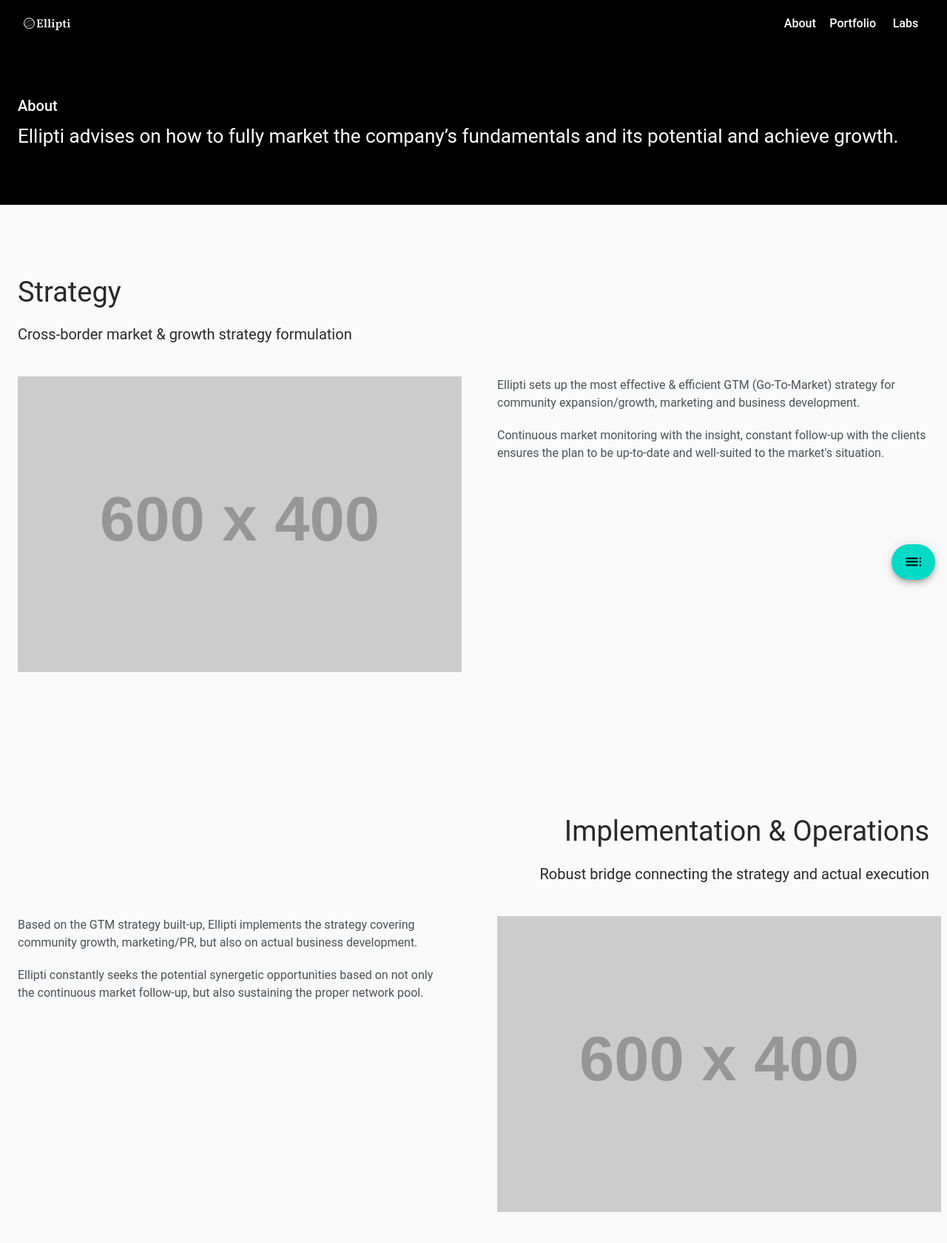
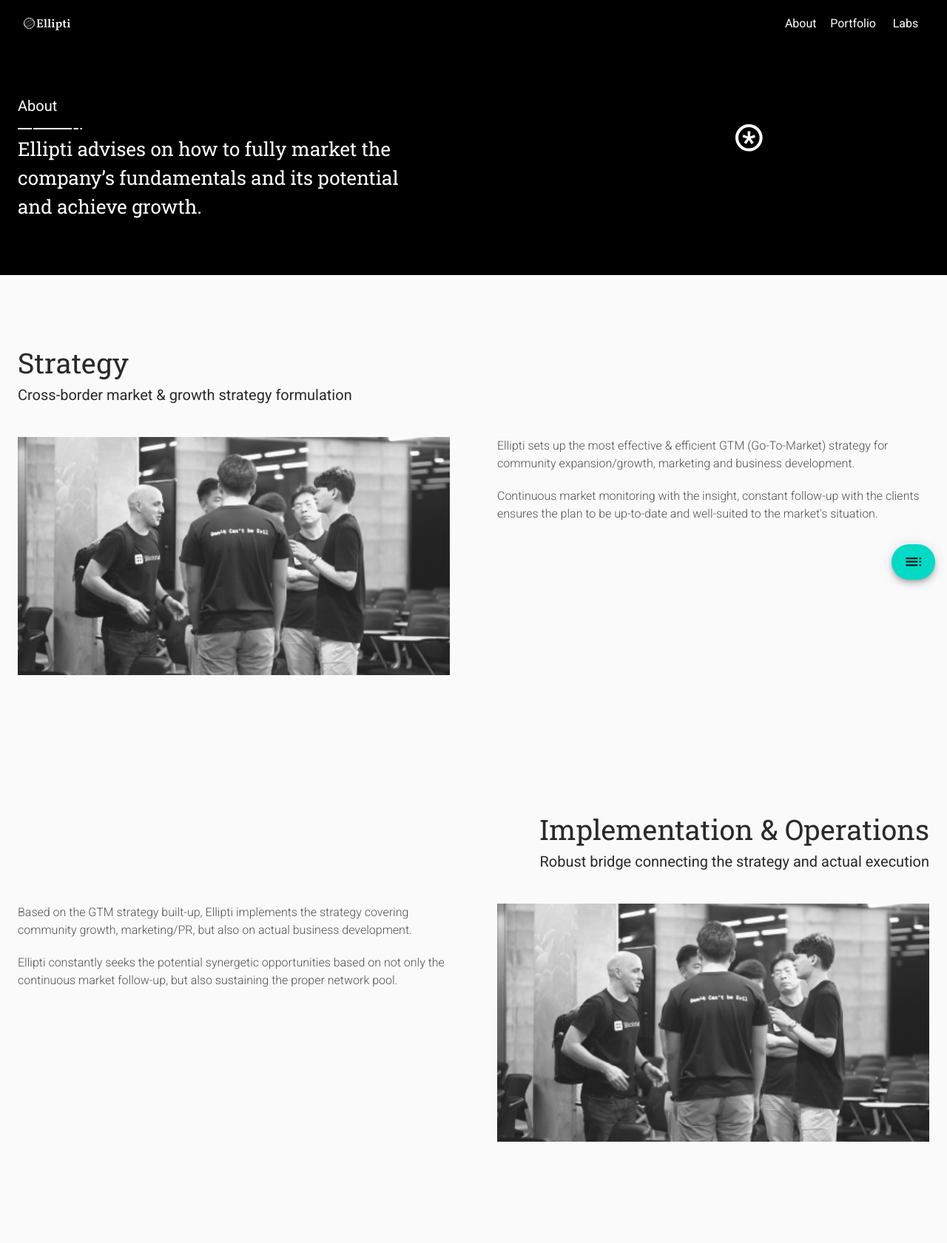
Before and after one commit to ellipti-dev/homepage, a Gatsby site: page /about in a window 1280 px wide. Shown: the top 1681 px of the page at 74% size. Built offline with nearby package versions, Linux system fonts and the light colour scheme; Gatsby itself is replaced by a stand-in of ours; placeholder pictures from the web are drawn by us.

Commit message:
update about page

```diff
--- a/src/components/layout/index.js
+++ b/src/components/layout/index.js
@@ -5,7 +5,8 @@ import CssBaseline from '@material-ui/core/CssBaseline';
 import Header from '../../components/header';
 import Footer from '../../components/footer';
 // import SEO from '../../components/seo';
-import '@fontsource/epilogue';
+import '@fontsource/roboto';
+import '@fontsource/roboto/300.css';
 import '@fontsource/roboto-slab';
 import "@fontsource/roboto-slab/100.css"
 import "@fontsource/roboto-slab/300.css"
--- a/src/pages/about.js
+++ b/src/pages/about.js
@@ -1,4 +1,6 @@
-import * as React from "react";
+import React from "react";
+import { useStaticQuery, graphql } from "gatsby";
+import Img from "gatsby-image";
 import { makeStyles } from "@material-ui/core/styles";
 import Typography from "@material-ui/core/Typography";
 import Container from "@material-ui/core/Container";
@@ -12,13 +14,20 @@ import FloatingActionButton from "../components/fab";
 
 const useStyles = makeStyles((theme) => ({
   root: {},
+  jumbotron: {
+    backgroundImage: "url('/svg/about1.svg')",
+    backgroundRepeat: "no-repeat",
+    backgroundPosition: "right 20% center",
+  },
   jumbotronTitle: {
     color: "#fff",
     fontSize: 20,
     fontWeight: 500,
     fontFamily: "Roboto",
   },
-  JumbotronDescription: {
+  jumbotronDescription: {
+    width: "45%",
+    fontFamily: "'Roboto slab', serif",
     color: "#fff",
     fontSize: 26,
   },
@@ -38,12 +47,15 @@ const useStyles = makeStyles((theme) => ({
     marginTop: 10,
   },
   sectionTitle: {
+    fontFamily: "'Roboto slab', serif",
     fontSize: 38,
   },
   sectionDescription: {
     fontSize: 20,
   },
   itemDescription: {
+    fontFamily: "'Roboto', sans-serif",
+    fontWeight: 300,
     color: "#4D5256",
     textAlign: "left",
     marginBottom: 20,
@@ -52,30 +64,68 @@ const useStyles = makeStyles((theme) => ({
     paddingBottom: 194,
   },
   summitTitle: {
-    color: '#292929',
+    color: "#292929",
     fontWeight: 500,
     fontSize: 16,
   },
   divider: {
     marginBottom: 20,
-  }
+  },
 }));
 // markup
 const AboutPage = () => {
   const classes = useStyles();
+  const {
+    strategyImg,
+    implementationOperationsImg,
+    publicRelationImg,
+    miceImg,
+  } = useStaticQuery(graphql`
+    query {
+      strategyImg: file(relativePath: { eq: "about/strategy.png" }) {
+        childImageSharp {
+          fluid {
+            ...GatsbyImageSharpFluid
+          }
+        }
+      }
+      implementationOperationsImg: file(
+        relativePath: { eq: "about/implementation_and_operations.png" }
+      ) {
+        childImageSharp {
+          fluid {
+            ...GatsbyImageSharpFluid
+          }
+        }
+      }
+      publicRelationImg: file(
+        relativePath: { eq: "about/public_relation.png" }
+      ) {
+        childImageSharp {
+          fluid {
+            ...GatsbyImageSharpFluid
+          }
+        }
+      }
+      miceImg: file(relativePath: { eq: "about/mice.png" }) {
+        childImageSharp {
+          fluid {
+            ...GatsbyImageSharpFluid
+          }
+        }
+      }
+    }
+  `);
 
   return (
     <Layout>
-      <Jumbotron>
-        <Typography
-          className={classes.jumbotronTitle}
-          component="h1"
-          gutterBottom
-        >
+      <Jumbotron className={classes.jumbotron}>
+        <Typography className={classes.jumbotronTitle} component="h1">
           About
         </Typography>
+        <img src="/svg/title-divider.svg" />
         <Typography
-          className={classes.JumbotronDescription}
+          className={classes.jumbotronDescription}
           component="p"
           gutterBottom
         >
@@ -86,11 +136,7 @@ const AboutPage = () => {
 
       <section className={classes.section}>
         <Container>
-          <Typography
-            className={classes.sectionTitle}
-            component="h2"
-            gutterBottom
-          >
+          <Typography className={classes.sectionTitle} component="h2">
             Strategy
           </Typography>
           <Typography
@@ -102,9 +148,9 @@ const AboutPage = () => {
           </Typography>
           <Grid className={classes.grid} container spacing={8}>
             <Grid item xs={12} sm={6}>
-              <img
-                src="https://dummyimage.com/600x400/000/fff&text=TBD"
-                alt="tbd"
+              <Img
+                fluid={strategyImg.childImageSharp.fluid}
+                alt="ellipti's strategy"
               />
             </Grid>
             <Grid item xs={12} sm={6}>
@@ -133,11 +179,7 @@ const AboutPage = () => {
 
       <section className={classes.section}>
         <Container>
-          <Typography
-            className={classes.sectionTitle}
-            component="h2"
-            gutterBottom
-          >
+          <Typography className={classes.sectionTitle} component="h2">
             {"Implementation & Operations"}
           </Typography>
           <Typography
@@ -149,9 +191,9 @@ const AboutPage = () => {
           </Typography>
           <Grid className={classes.grid} container spacing={8}>
             <Grid item xs={12} sm={6}>
-              <img
-                src="https://dummyimage.com/600x400/000/fff&text=TBD"
-                alt="tbd"
+              <Img
+                fluid={implementationOperationsImg.childImageSharp.fluid}
+                alt="ellipti's Implementation and Operations"
               />
             </Grid>
             <Grid item xs={12} sm={6}>
@@ -180,11 +222,7 @@ const AboutPage = () => {
 
       <section className={classes.section}>
         <Container>
-          <Typography
-            className={classes.sectionTitle}
-            component="h2"
-            gutterBottom
-          >
+          <Typography className={classes.sectionTitle} component="h2">
             Public Relations
           </Typography>
           <Typography
@@ -196,9 +234,9 @@ const AboutPage = () => {
           </Typography>
           <Grid className={classes.grid} container spacing={8}>
             <Grid item xs={12} sm={6}>
-              <img
-                src="https://dummyimage.com/600x400/000/fff&text=TBD"
-                alt="tbd"
+              <Img
+                fluid={publicRelationImg.childImageSharp.fluid}
+                alt="ellipti's strategy"
               />
             </Grid>
             <Grid item xs={12} sm={6}>
@@ -226,11 +264,7 @@ const AboutPage = () => {
 
       <section className={classes.section}>
         <Container>
-          <Typography
-            className={classes.sectionTitle}
-            component="h2"
-            gutterBottom
-          >
+          <Typography className={classes.sectionTitle} component="h2">
             MICE
           </Typography>
           <Typography
@@ -242,9 +276,9 @@ const AboutPage = () => {
           </Typography>
           <Grid className={classes.grid} container spacing={8}>
             <Grid item xs={12} sm={6}>
-              <img
-                src="https://dummyimage.com/600x400/000/fff&text=TBD"
-                alt="tbd"
+              <Img
+                fluid={miceImg.childImageSharp.fluid}
+                alt="ellipti's strategy"
               />
             </Grid>
             <Grid item xs={12} sm={6}>
```
Also changed, not shown: src/images/about/implementation_and_operations.png (added), src/images/about/mice.png (added), src/images/about/public_relation.png (added), src/images/about/strategy.png (added), static/svg/about1.svg (added), static/svg/title-divider.svg (added).
